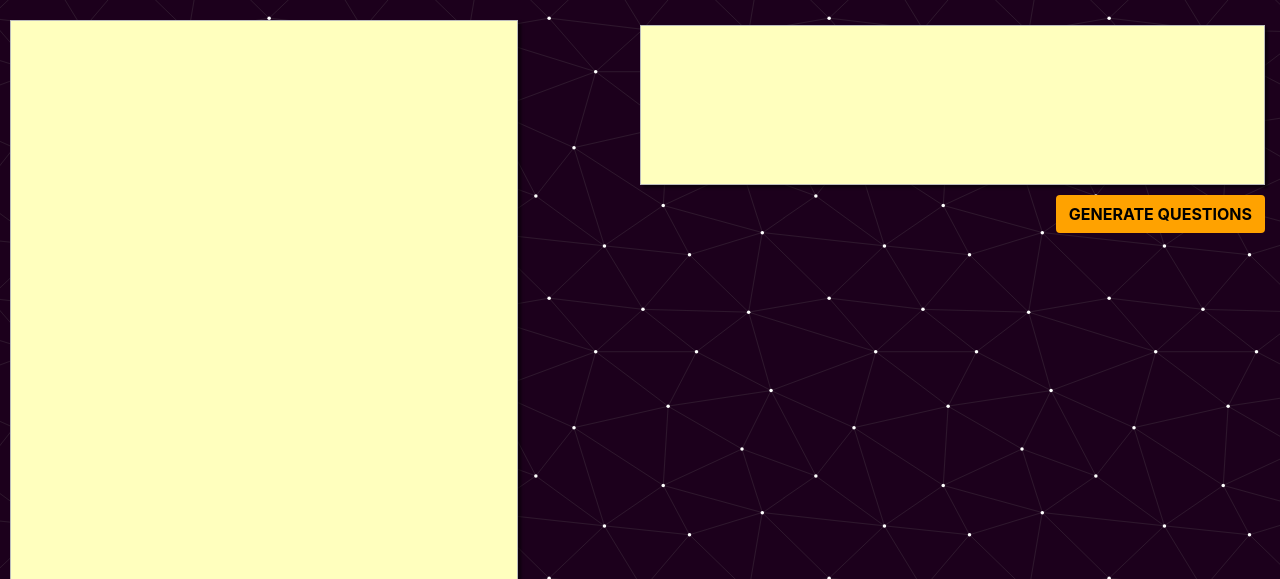
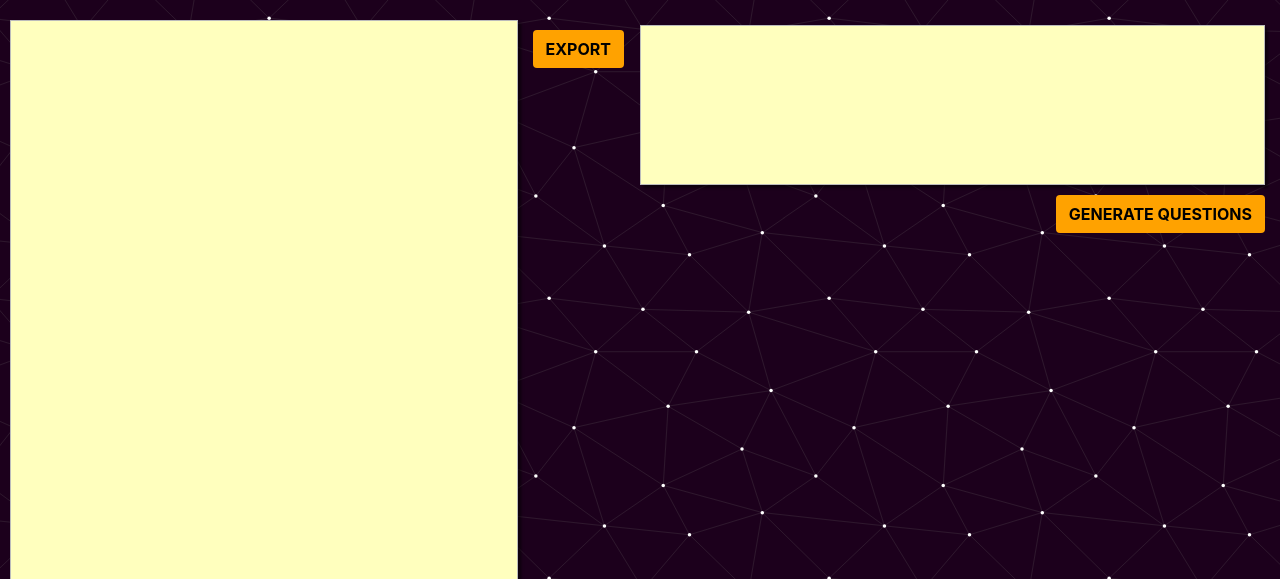
Before and after one commit to nikhil-suwalka/Code-Black-Delhi-Hacks, a Django app: page / in a window 1280 px wide. Shown: the part 62-641 px from the top of the page. Run offline with Django 3.2, Linux system fonts and the light colour scheme; tables that the repository leaves empty hold one stand-in row (values such as "Sample post"); some libraries are stand-ins or nearby versions.

Commit message:
Export button

```diff
--- a/quizzle/templates/home.html
+++ b/quizzle/templates/home.html
@@ -118,11 +118,17 @@
     </div>
 </div>
 <form id="myform" method="post">
+    {% csrf_token %}
     <div style="margin-top: 20px; margin-left: 10px;">
         <div style="resize: none; display: inline;">
         <textarea class="textarea_main" name="mainTextArea" id="mainTextArea" style="border: 1px solid #BBB; color:#444"
                   rows="10"
                   cols="10">{% if data %}{{ data }}{% endif %}</textarea>
+             <button type="submit" class="btn" onclick="showLoading()"
+                        style="background: #ffa200; color: black;text-transform: uppercase; font-weight: bold;vertical-align: top; margin-bottom: 10px; margin-top: 10px;">
+                    Export
+             </button>
+
         </div>
         <div style="display: inline; margin-top: 0; margin-right: 10px;float: right" class="div_textarea">
             <div class="quotes" style="padding: 5px;overflow: auto;height: 40vw">
@@ -132,14 +138,11 @@
                       rows="10"
                       cols="10">{% if selected %}{{ selected }}{% endif %}</textarea>
 
-
-                {% csrf_token %}
                 <button type="submit" class="btn" onclick="showLoading()"
                         style="background: #ffa200; color: black;text-transform: uppercase; font-weight: bold; vertical-align: top; margin-bottom: 10px; float: right; margin-top: 10px">
                     Generate Questions
                 </button>
                 {% for question in questions %}
-
                     <div class="quotes__list">
                         <blockquote>
                             <label>
@@ -161,6 +164,13 @@
                         </blockquote>
                     </div>
                 {% endfor %}
+                {% if questions %}
+                <button type="submit" class="btn" onclick="showLoading()"
+                        style="background: #ffa200; color: black;text-transform: uppercase; font-weight: bold; vertical-align: top; margin-bottom: 10px; margin-top: 10px; margin-left: 9vw">
+                    Add Questions
+                </button>
+
+                {% endif %}
             </div>
 
         </div>
```
